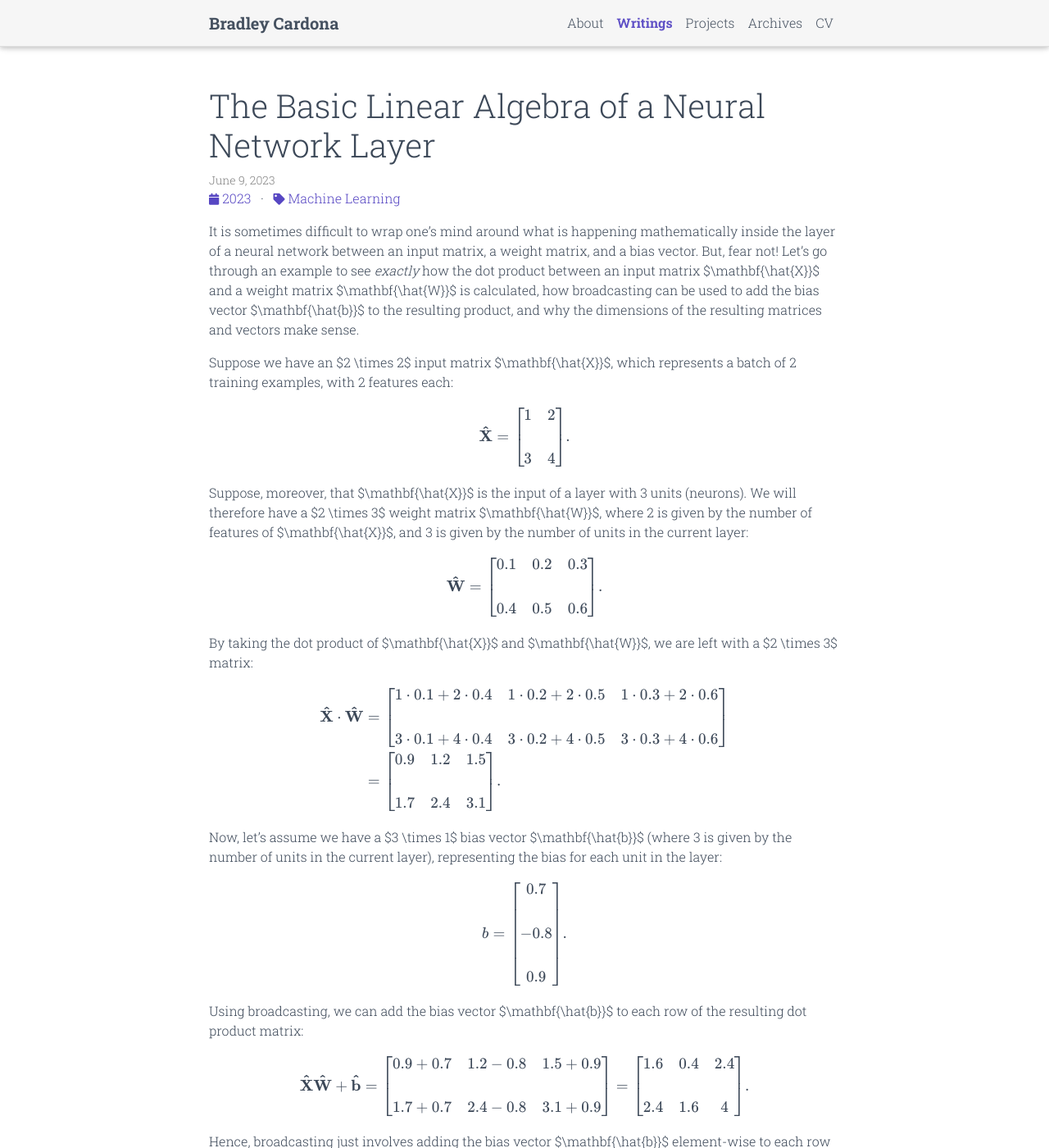
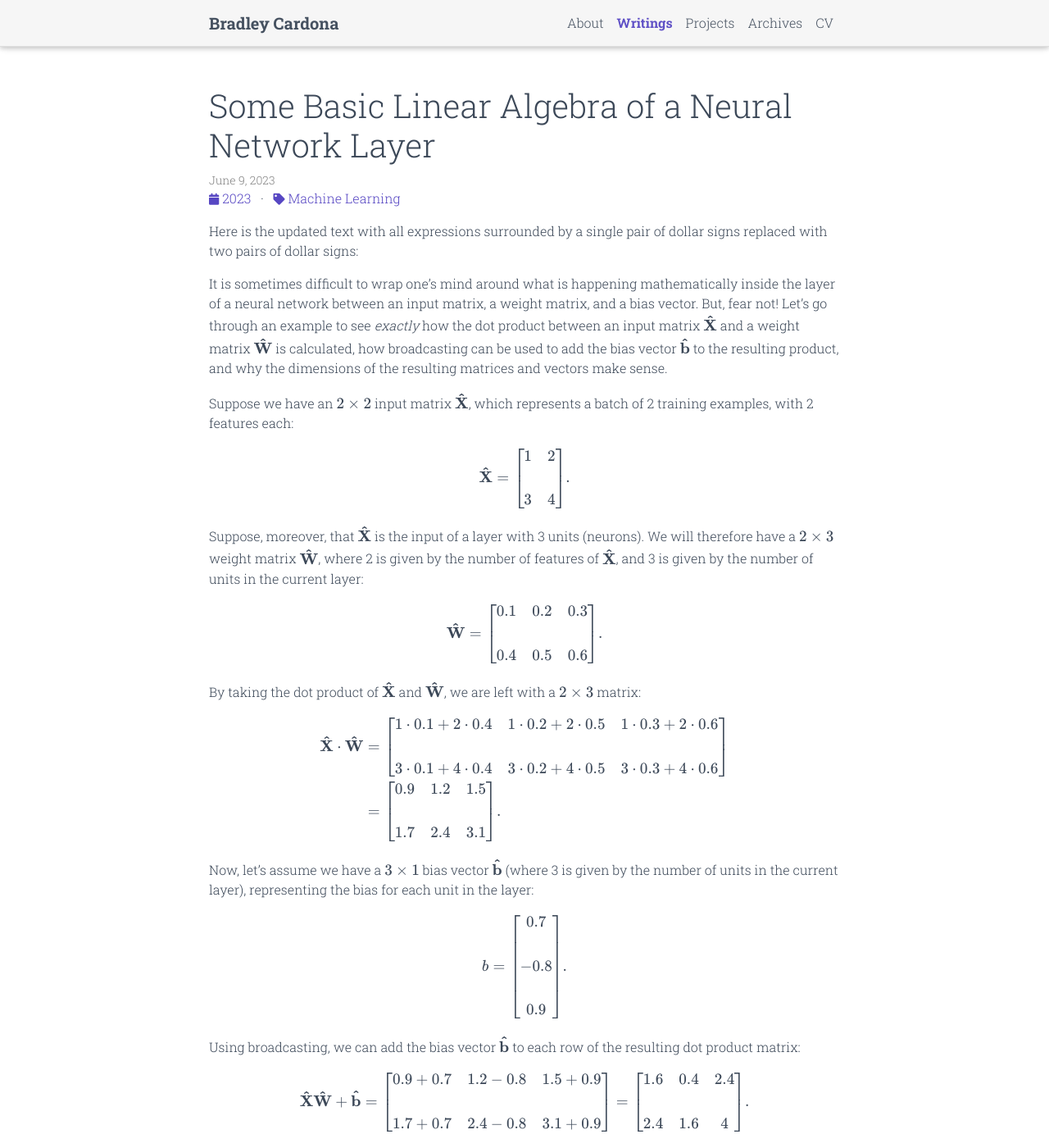
Before and after one commit to BMCARDONA/bmcardona.github.io, a Jekyll site: the page built from _posts/2023-06-09-vectors-and-matrices.md, in a window 1280 px wide and 1400 px high. Shown: the whole window at 82% size. Built offline with Jekyll 4.4.1, drawn with Linux system fonts in a browser that asks for light colours; comment, search, counter and statistics services are not loaded; a style sheet for code colours, icons or effects is not loaded; some of the changed text lies outside the part shown.

Commit message:
make compatible with MathJax

```diff
--- a/_posts/2023-06-09-vectors-and-matrices.md
+++ b/_posts/2023-06-09-vectors-and-matrices.md
@@ -1,15 +1,17 @@
 ---
 layout: post
-title: The Basic Linear Algebra of a Neural Network Layer
+title: Some Basic Linear Algebra of a Neural Network Layer
 date: 2023-06-09 16:42:00-0400
 categories: ["Machine Learning"]
 related_posts: false
 img: assets/img/neural_network.jpeg
 ---
 
-It is sometimes difficult to wrap one's mind around what is happening mathematically inside the layer of a neural network between an input matrix, a weight matrix, and a bias vector. But, fear not! Let's go through an example to see *exactly* how the dot product between an input matrix $\mathbf{\hat{X}}$ and a weight matrix $\mathbf{\hat{W}}$ is calculated, how broadcasting can be used to add the bias vector $\mathbf{\hat{b}}$ to the resulting product, and why the dimensions of the resulting matrices and vectors make sense.
+Here is the updated text with all expressions surrounded by a single pair of dollar signs replaced with two pairs of dollar signs:
 
-Suppose we have an $2 \times 2$ input matrix $\mathbf{\hat{X}}$, which represents a batch of 2 training examples, with 2 features each:
+It is sometimes difficult to wrap one's mind around what is happening mathematically inside the layer of a neural network between an input matrix, a weight matrix, and a bias vector. But, fear not! Let's go through an example to see *exactly* how the dot product between an input matrix $$\mathbf{\hat{X}}$$ and a weight matrix $$\mathbf{\hat{W}}$$ is calculated, how broadcasting can be used to add the bias vector $$\mathbf{\hat{b}}$$ to the resulting product, and why the dimensions of the resulting matrices and vectors make sense.
+
+Suppose we have an $$2 \times 2$$ input matrix $$\mathbf{\hat{X}}$$, which represents a batch of 2 training examples, with 2 features each:
 
 $$
 \mathbf{\hat{X}} = \begin{bmatrix}
@@ -18,7 +20,7 @@ $$
 \end{bmatrix}.
 $$
 
-Suppose, moreover, that $\mathbf{\hat{X}}$ is the input of a layer with 3 units (neurons). We will therefore have a $2 \times 3$ weight matrix $\mathbf{\hat{W}}$, where 2 is given by the number of features of $\mathbf{\hat{X}}$, and 3 is given by the number of units in the current layer:
+Suppose, moreover, that $$\mathbf{\hat{X}}$$ is the input of a layer with 3 units (neurons). We will therefore have a $$2 \times 3$$ weight matrix $$\mathbf{\hat{W}}$$, where 2 is given by the number of features of $$\mathbf{\hat{X}}$$, and 3 is given by the number of units in the current layer:
 
 $$
 \mathbf{\hat{W}} = \begin{bmatrix}
@@ -27,7 +29,7 @@ $$
 \end{bmatrix}.
 $$
 
-By taking the dot product of $\mathbf{\hat{X}}$ and $\mathbf{\hat{W}}$, we are left with a $2 \times 3$ matrix:
+By taking the dot product of $$\mathbf{\hat{X}}$$ and $$\mathbf{\hat{W}}$$, we are left with a $$2 \times 3$$ matrix:
 
 $$
 \begin{aligned}
@@ -42,7 +44,7 @@ $$
 \end{aligned}
 $$
 
-Now, let's assume we have a $3 \times 1$ bias vector $\mathbf{\hat{b}}$ (where 3 is given by the number of units in the current layer), representing the bias for each unit in the layer:
+Now, let's assume we have a $$3 \times 1$$ bias vector $$\mathbf{\hat{b}}$$ (where 3 is given by the number of units in the current layer), representing the bias for each unit in the layer:
 
 $$
 b = \begin{bmatrix}
@@ -52,7 +54,7 @@ b = \begin{bmatrix}
 \end{bmatrix}.
 $$
 
-Using broadcasting, we can add the bias vector $\mathbf{\hat{b}}$ to each row of the resulting dot product matrix:
+Using broadcasting, we can add the bias vector $$\mathbf{\hat{b}}$$ to each row of the resulting dot product matrix:
 
 $$
 \mathbf{\hat{X}}\mathbf{\hat{W}} + \mathbf{\hat{b}} = \begin{bmatrix}
@@ -64,9 +66,9 @@ $$
 \end{bmatrix}.
 $$
 
-Hence, broadcasting just involves adding the bias vector $\mathbf{\hat{b}}$ element-wise to each row of the resulting matrix from the dot product of $\mathbf{\hat{X}}$ and $\mathbf{\hat{W}}$.
+Hence, broadcasting just involves adding the bias vector $$\mathbf{\hat{b}}$$ element-wise to each row of the resulting matrix from the dot product of $$\mathbf{\hat{X}}$$ and $$\mathbf{\hat{W}}$$.
 
-It is worth pointing out that the resulting matrix has a size of $2 \times 3$, where $2$ is given the the number of training examples in the current batch, and $3$ is given by the number of units in the current layer.
+It is worth pointing out that the resulting matrix has a size of $$2 \times 3$$, where $$2$$ is given by the number of training examples in the current batch, and $$3$$ is given by the number of units in the current layer.
 
 **As an aside**:
 It need not be said that I initially had trouble keeping track of the dimensions of the matrices and vectors found in a layer of even a basic neural network. My hope is that this post will provide insight into how some basic linear algebra computations are performed inside a layer, and why the dimensions of the various vectors and matrices involved make sense. I am currently completing Andrew Ng's Advanced Learning Algorithms class on Coursera, and will likely use this post as a reference in the months to come.
```
